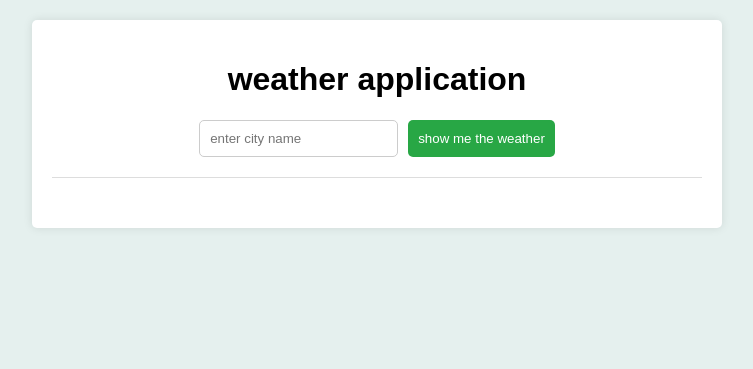
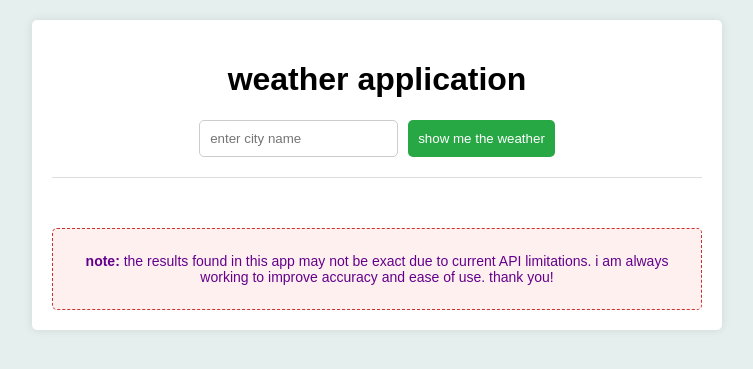
Before and after one commit to davinityyy/weather_app, a Flask app: page / in a window 1280 px wide. Shown: the top 369 px of the page, without its empty margins (263-1016 px from the left). Run offline with Flask 3, Linux system fonts and the light colour scheme.

Commit message:
basic structure

```diff
--- a/static/style.css
+++ b/static/style.css
@@ -42,6 +42,18 @@ button {
 
 button:hover {
     background-color: #218838;
+}
+
+/* Notice div styling */
+#notice {
+    background-color: #fff0f0;  /* Light red background */
+    color: #64008b;  /* Dark red text color */
+    padding: 10px;
+    border: 1px dashed #c93131;
+    border-radius: 5px;
+    margin-top: 50px;
+    text-align: center;
+    font-size: 14px;
 }
 
 /* Divider styles */
@@ -112,3 +124,14 @@ hr.divider {
         width: 100%;
     }
 }
+
+/* Apply consistent styles for both input and select in selectCityForm */
+#selectCityForm input,
+#selectCityForm select {
+    padding: 10px;
+    margin-right: 10px;
+    border: 1px solid #ccc;
+    border-radius: 5px;
+    width: 100%; /* Ensure consistent width */
+    max-width: 60%;
+}
--- a/templates/index.html
+++ b/templates/index.html
@@ -39,6 +39,10 @@
         {% endif %}
 
         <div id="weatherContainer"></div> <!-- Container to display weather data -->
+
+        <div id="notice">
+            <p><strong>note:</strong> the results found in this app may not be exact due to current API limitations. i am always working to improve accuracy and ease of use. thank you!</p>
+        </div>
 
         <script>
             // Split lat_lon into lat and lon
```
